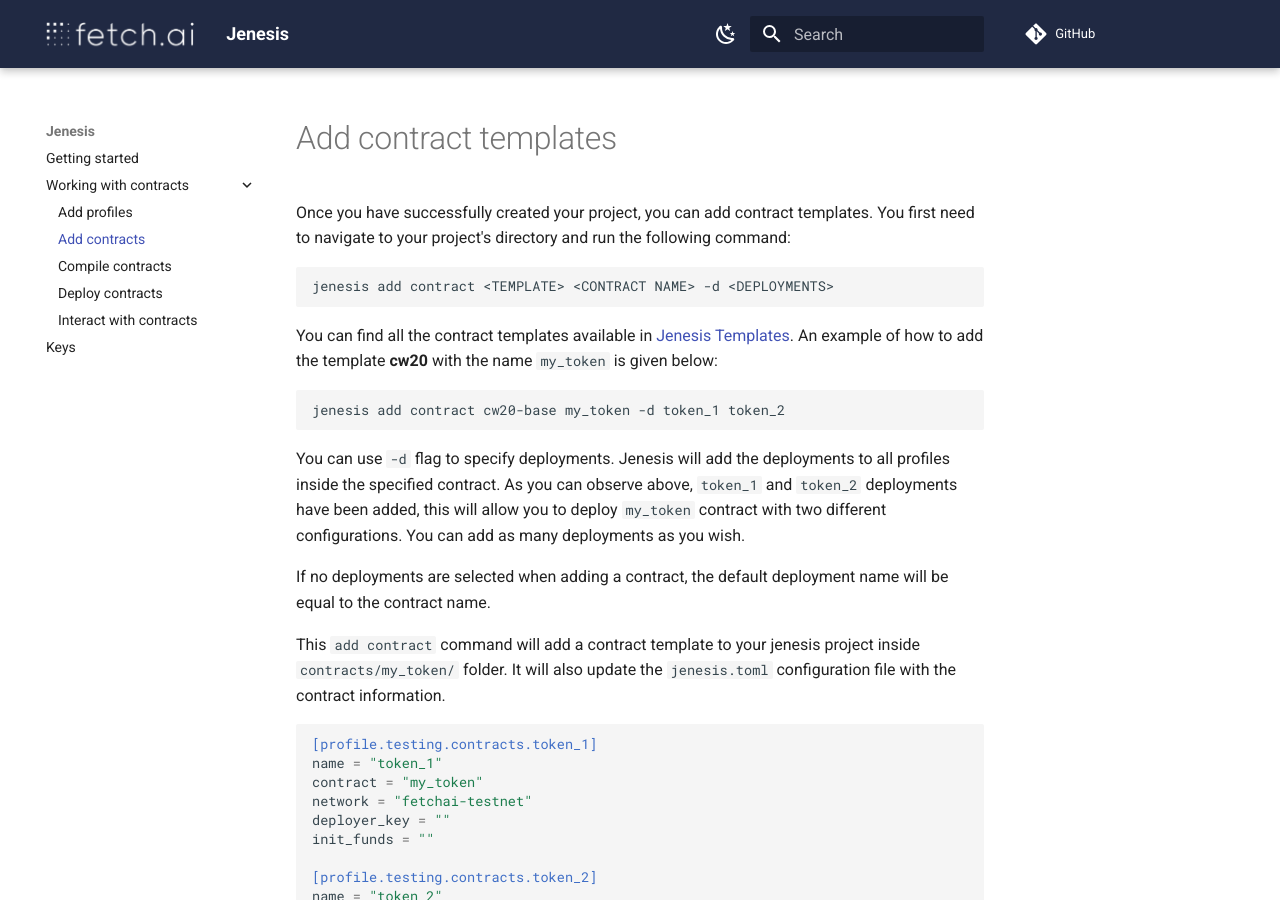
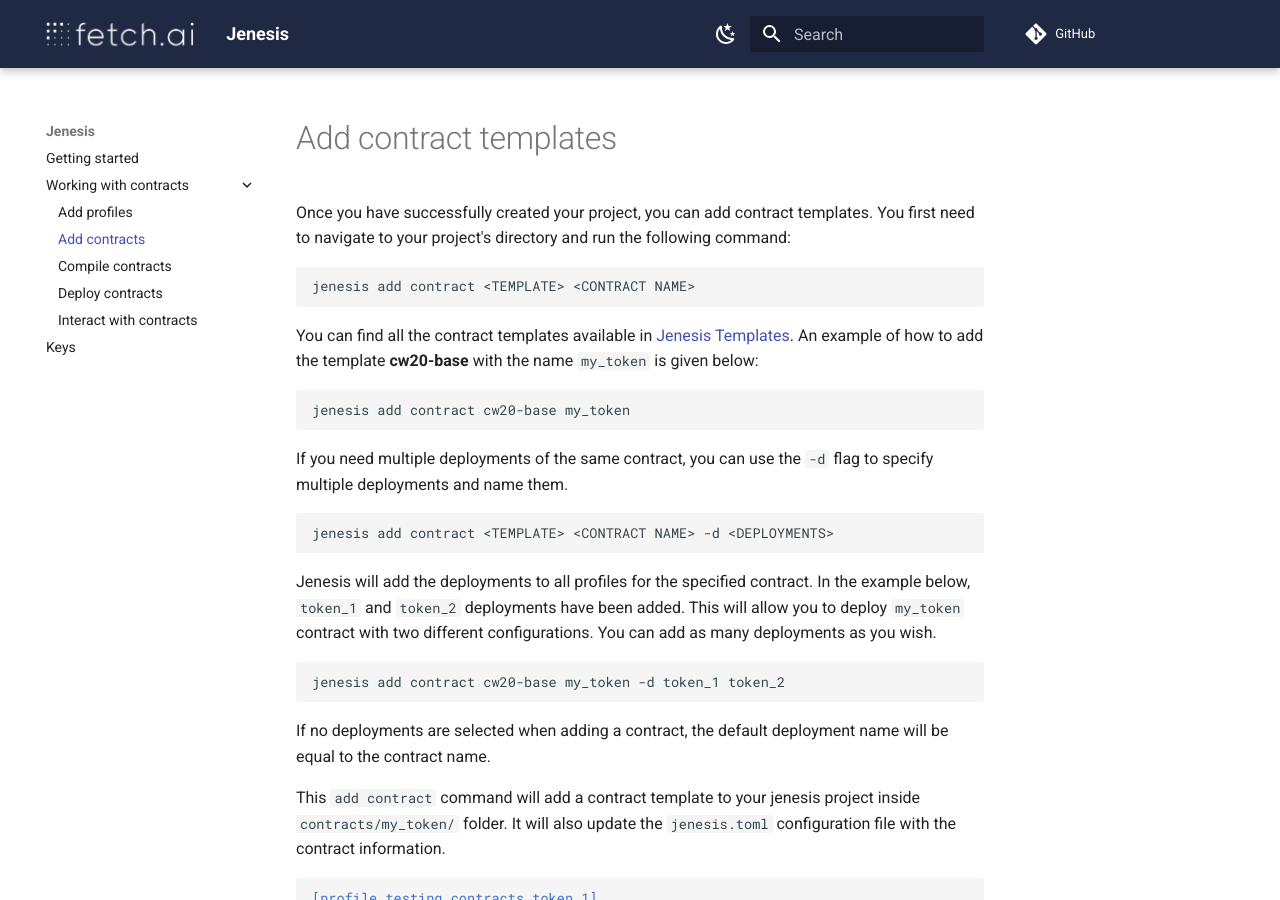
Before and after one commit to fetchai/jenesis, an MkDocs documentation site: the page built from docs/add-contracts.md, in a window 1280 px wide and 900 px high. Built offline with MkDocs 1.6.1 and Material for MkDocs 9.7.7, drawn with Linux system fonts in a browser that asks for light colours; comment, search, counter and statistics services are not loaded.

Commit message:
docs: update add contract

````diff
--- a/docs/add-contracts.md
+++ b/docs/add-contracts.md
@@ -2,16 +2,24 @@
 Once you have successfully created your project, you can add contract templates. You first need to navigate to your project's directory and run the following command:
 
 ```
+jenesis add contract <TEMPLATE> <CONTRACT NAME>
+```
+You can find all the contract templates available in [Jenesis Templates](https://github.com/fetchai/jenesis-templates).
+An example of how to add the template **cw20-base** with the name `my_token` is given below:
+
+```
+jenesis add contract cw20-base my_token
+```
+
+If you need multiple deployments of the same contract, you can use the `-d` flag to specify multiple deployments and name them.
+```
 jenesis add contract <TEMPLATE> <CONTRACT NAME> -d <DEPLOYMENTS>
 ```
-You can find all the contract templates available in [Jenesis Templates](https://github.com/fetchai/jenesis-templates).
-An example of how to add the template **cw20** with the name `my_token` is given below:
-
+Jenesis will add the deployments to all profiles for the specified contract.
+In the example below, `token_1` and `token_2` deployments have been added. This will allow you to deploy `my_token` contract with two different configurations. You can add as many deployments as you wish.
 ```
 jenesis add contract cw20-base my_token -d token_1 token_2
 ```
-
-You can use `-d` flag to specify deployments. Jenesis will add the deployments to all profiles inside the specified contract. As you can observe above, `token_1` and `token_2` deployments have been added, this will allow you to deploy `my_token` contract with two different configurations. You can add as many deployments as you wish.
 
 If no deployments are selected when adding a contract, the default deployment name will be equal to the contract name.
 
````
